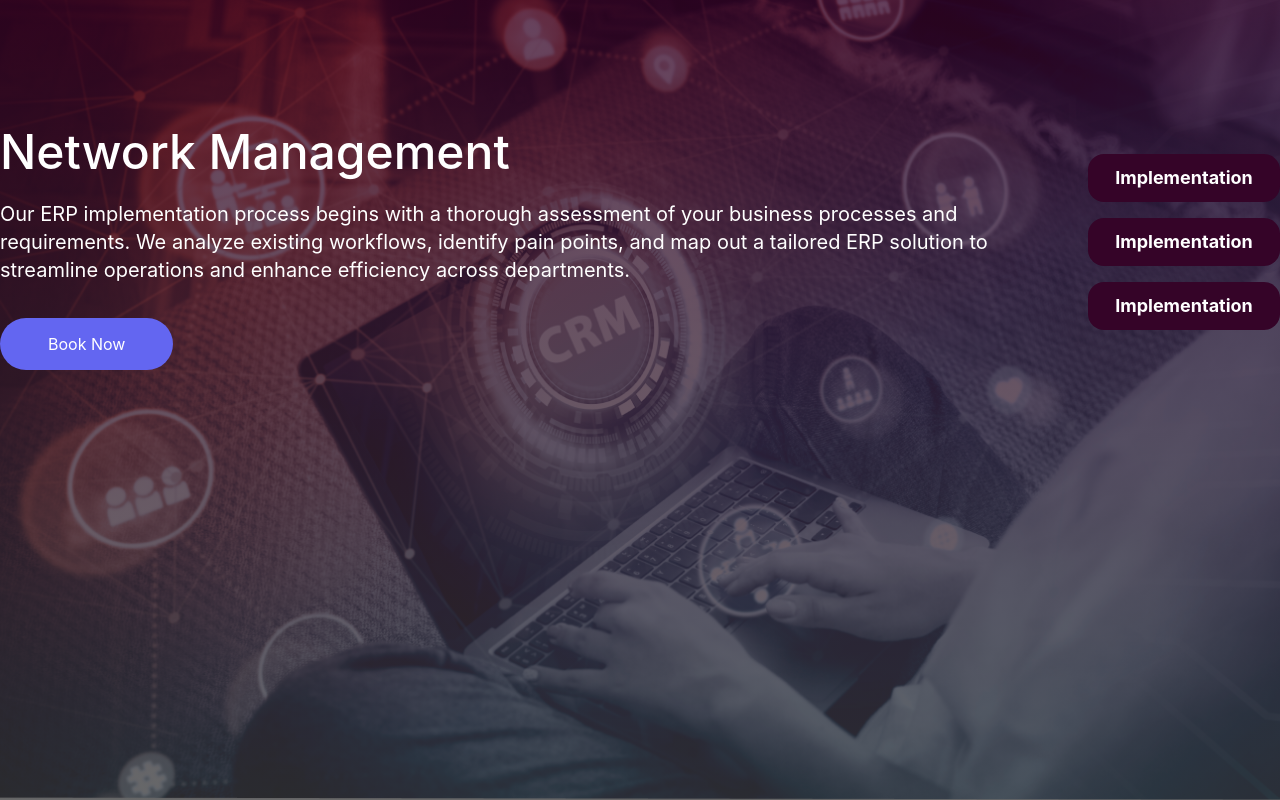
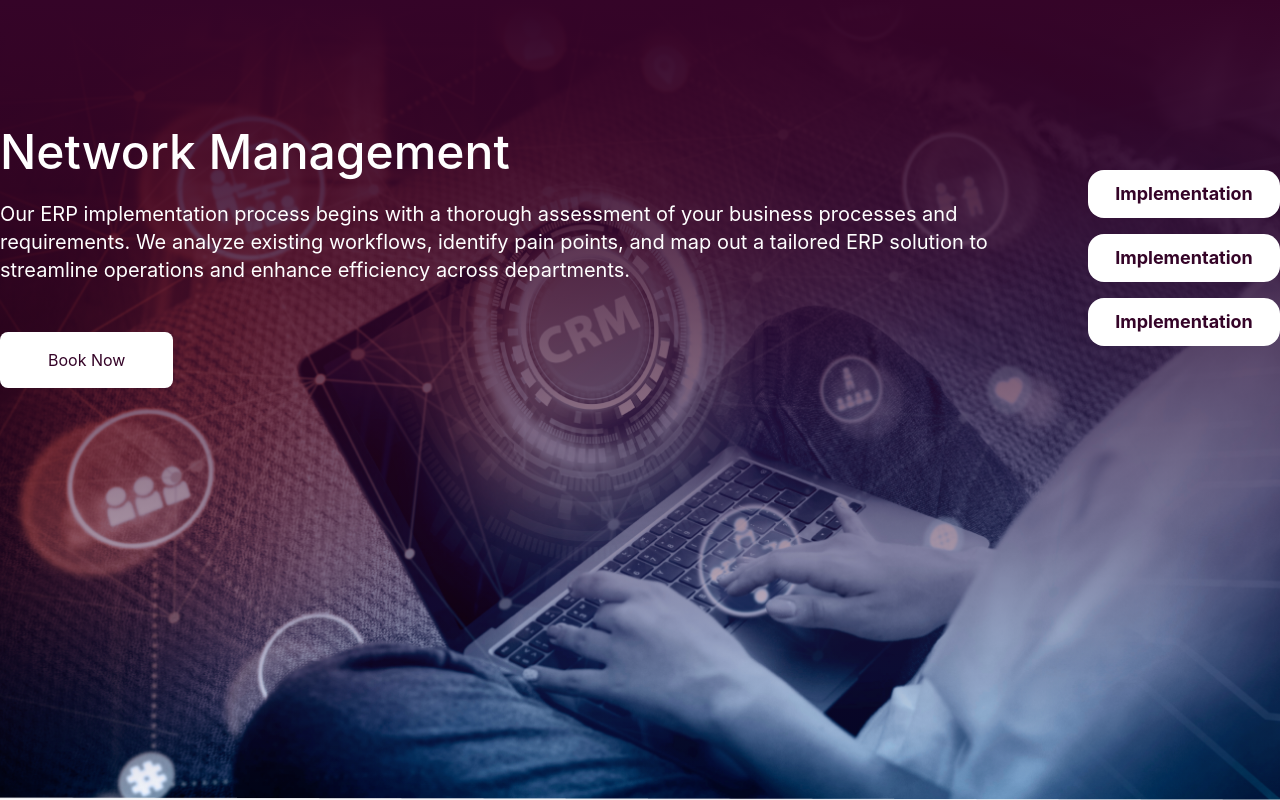
Before and after one commit to kdidrees/qurilo-network, a React (Create React App) app: page / in a window 1280 px wide. Built offline with nearby package versions, Linux system fonts and the light colour scheme.

Commit message:
updated gradient in the networkhero component

```diff
--- a/src/components/NetworkHero.jsx
+++ b/src/components/NetworkHero.jsx
@@ -6,49 +6,57 @@ const NetworkHero = () => {
     <>
       <div className="h-screen bg-gray-50 flex items-center">
         <section
-          className="relative bg-cover h-screen bg-center py-32 w-full"
+          className="relative bg-cover h-screen  bg-center py-32 w-full"
           style={{
             backgroundImage: `url(${networkheroimg})`,
           }}
         >
         {/* Gradient Overlay */}
-          <div className="absolute inset-0 bg-gradient-to-b from-[#350428] to-[#383838] opacity-75"></div>
+        <div className="absolute inset-0">
+            <div
+              className="absolute inset-0"
+              style={{
+                background:
+                  "linear-gradient(to bottom, rgba(53, 4, 40, 1) 0%, rgba(53, 4, 40, 0.8) 30%, rgba(53, 4, 40, 0.6) 50%, rgba(53, 4, 40, 0.4) 70%, rgba(53, 4, 40, 0.2) 85%, rgba(53, 4, 40, 0) 100%)",
+                height: "100%",
+              }}
+            ></div>
+          </div>
 
           <div className="container mx-auto text-left text-white relative z-10">
             <div className="flex items-center">
               <div className="">
-                <h1 className="text-5xl font-medium mb-6">
+                <div className=" ">
+                  <h1 className="md:text-5xl text-3xl font-medium mb-6">
                     Network Management
                   </h1>
                   <p className="text-xl mb-12">
                     Our ERP implementation process begins with a thorough
                     assessment of your business processes and requirements. We
-                  analyze existing workflows, identify pain points, and map out
-                  a tailored ERP solution to streamline operations and enhance
-                  efficiency across departments.
+                    analyze existing workflows, identify pain points, and map
+                    out a tailored ERP solution to streamline operations and
+                    enhance efficiency across departments.
                   </p>
-                <a
-                  href="#"
-                  className="bg-indigo-500 text-white py-4 px-12 rounded-full hover:bg-indigo-600"
-                >
+                  <button className="bg-white text-purple py-4 px-12 rounded-lg ">
                     Book Now
-                </a>
+                  </button>
                 </div>
-              <div className="pl-16">
+              </div>
+              <div className=" md:block hidden pl-16">
                 <div>
-                  <button className="group relative h-12 w-48 overflow-hidden rounded-2xl bg-purple text-lg font-bold text-white">
+                  <button className="group relative h-12 w-48 overflow-hidden rounded-2xl bg-white text-lg font-bold text-purple">
                     Implementation
                     <div className="absolute inset-0 h-full w-full scale-0 rounded-2xl transition-all duration-300 group-hover:scale-100 group-hover:bg-white/30"></div>
                   </button>
                 </div>
                 <div>
-                  <button className="group mt-4 relative h-12 w-48 overflow-hidden rounded-2xl bg-purple text-lg font-bold text-white">
+                  <button className="group mt-4 relative h-12 w-48 overflow-hidden rounded-2xl bg-white text-lg font-bold text-purple">
                     Implementation
                     <div className="absolute inset-0 h-full w-full scale-0 rounded-2xl transition-all duration-300 group-hover:scale-100 group-hover:bg-white/30"></div>
                   </button>
                 </div>
                 <div>
-                  <button className="group relative mt-4 h-12 w-48 overflow-hidden rounded-2xl bg-purple text-lg font-bold text-white">
+                  <button className="group relative mt-4 h-12 w-48 overflow-hidden rounded-2xl bg-white text-lg font-bold text-purple">
                     Implementation
                     <div className="absolute inset-0 h-full w-full scale-0 rounded-2xl transition-all duration-300 group-hover:scale-100 group-hover:bg-white/30"></div>
                   </button>
```
Lines whose indentation alone changed are shown as unchanged.
